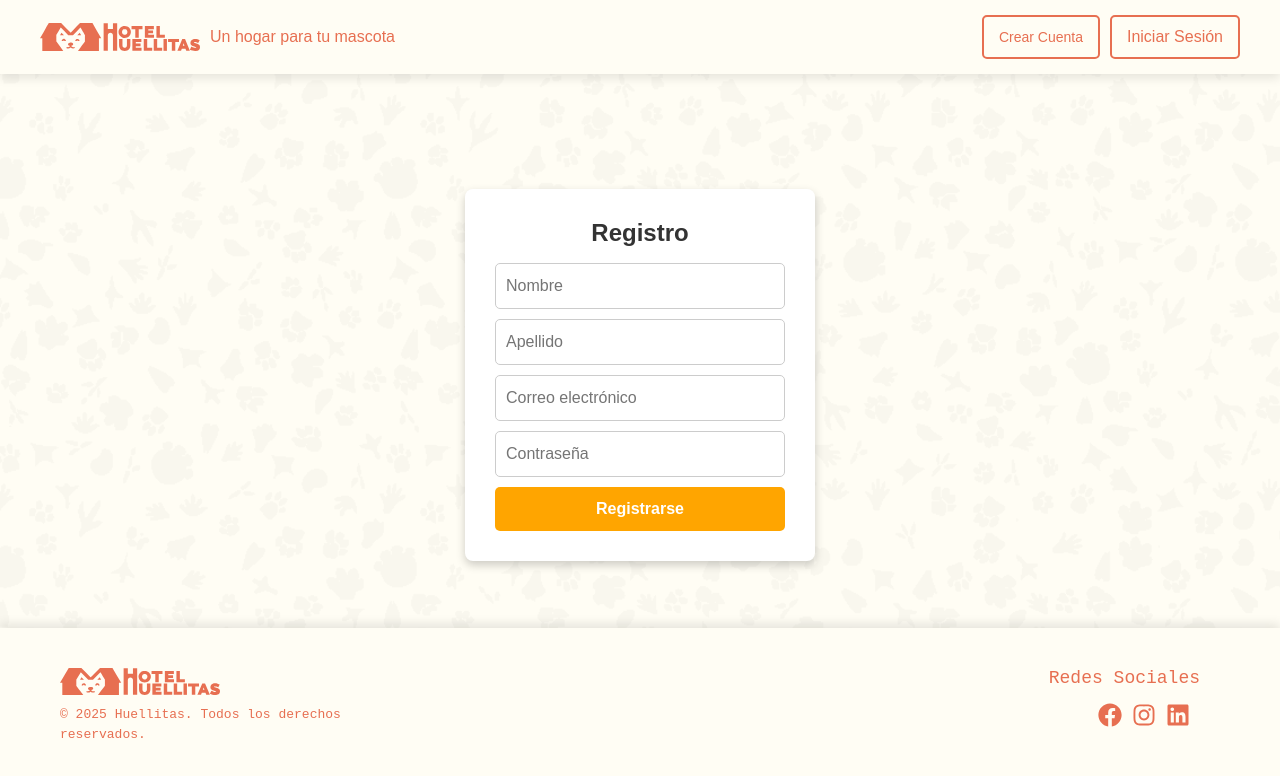
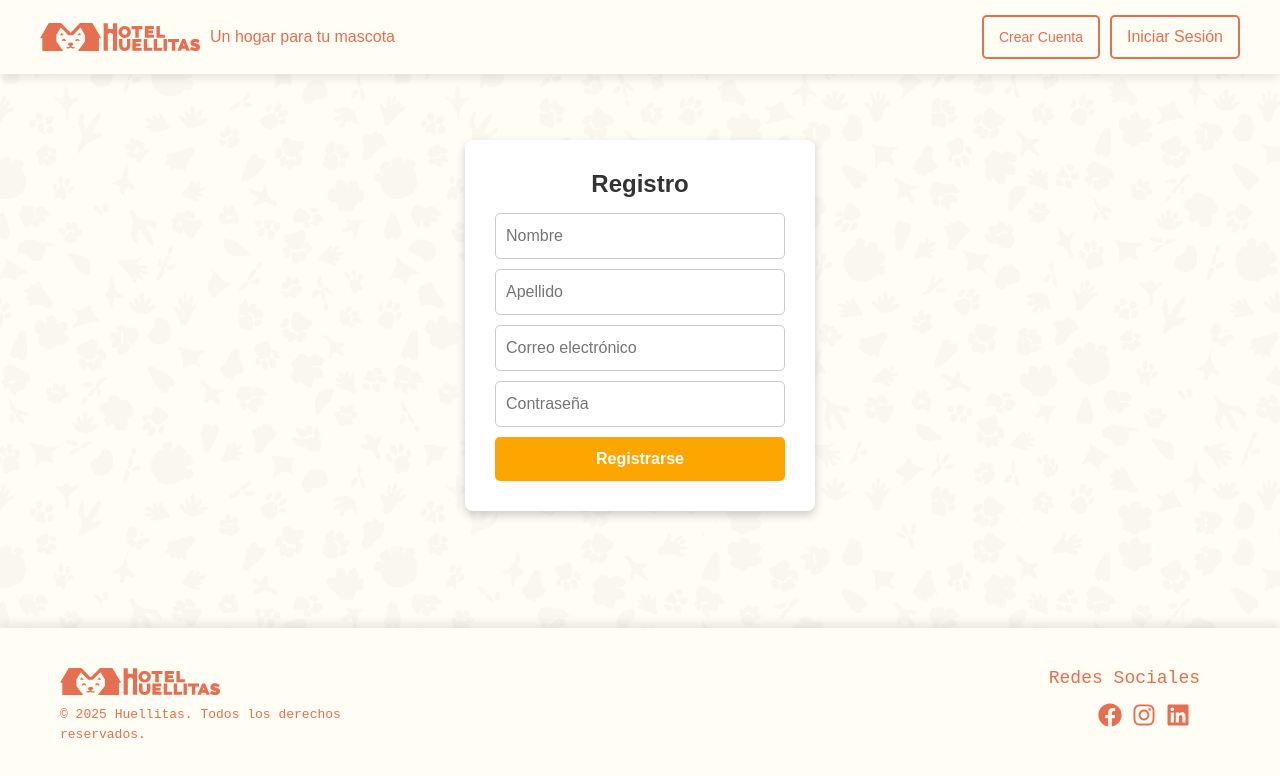
Before and after one commit to grupo-4-proyecto-integrador-dh/grupo-4-proyecto-integrador-dh-Frontend, a React (Vite) app in the folder huellitas/: page /registro in a window 1280 px wide. Shown: the top 776 px of the page. Built offline with nearby package versions, Linux system fonts and the light colour scheme; a web font is replaced by a local one.

Commit message:
modificando registro-container

```diff
--- a/huellitas/src/Styles/Registro.scss
+++ b/huellitas/src/Styles/Registro.scss
@@ -4,10 +4,10 @@
     align-items: center;
     justify-content: center;
     position: fixed;
-    top: 0;
+    top: auto;
     left: 0;
     width: 100%;
-    height: 100%;
+    height: 50%;
     z-index: 1000;
     padding:0 0 50px;
   }
```
